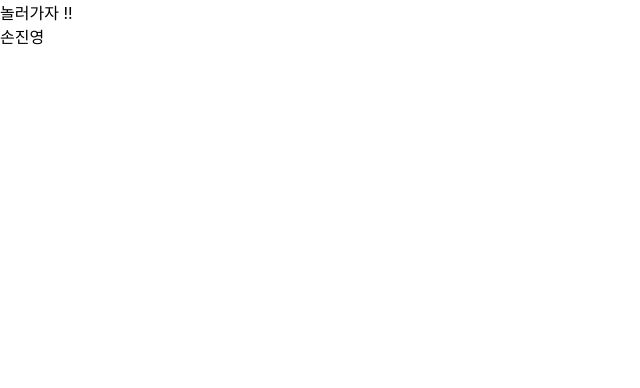
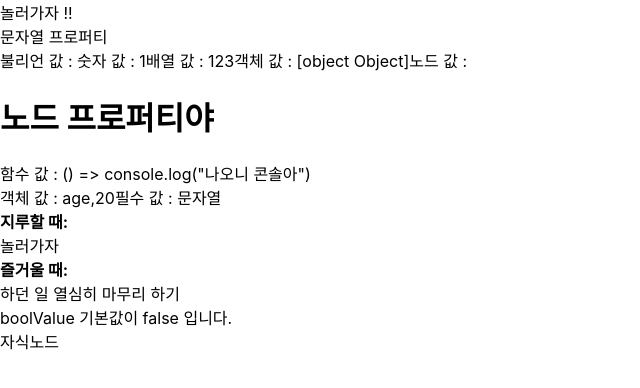
Before and after one commit to Son-Jin-Young/study-react, a React (Create React App) app: page / in a window 1280 px wide. Shown: the top 388 px of the page, without its empty margins (0-640 px from the left). Built offline with nearby package versions, Linux system fonts and the light colour scheme.

Commit message:
리액트 컴포넌트 프로퍼티 방법

```diff
--- /dev/null
+++ b/src/03/BooleanComponent.jsx
@@ -0,0 +1,14 @@
+import React from 'react';
+
+class BooleanComponent extends React.Component {
+    render() {
+        const message = this.props.bored ? '놀러가자' : '하던 일 열심히 마무리 하기';
+        return (
+            <div className="message-container">
+                {message}
+            </div>
+        );
+    }
+}
+
+export default BooleanComponent;
--- /dev/null
+++ b/src/03/ChildComponent.jsx
@@ -0,0 +1,37 @@
+import React from 'react';
+import PropTypes from 'prop-types';
+
+class ChildComponent extends React.Component {
+    render() {
+        const {
+            boolValue,
+            numValue,
+            arrayValue,
+            objValue,
+            nodeValue,
+            funcValue
+        } = this.props;
+
+        return (
+            <div>
+                <span>불리언 값 : {boolValue}</span>
+                <span>숫자 값 : {numValue}</span>
+                <span>배열 값 : {arrayValue}</span>
+                <span>객체 값 : {String(objValue)}</span>
+                <span>노드 값 : {nodeValue}</span>
+                <span>함수 값 : {String(funcValue)}</span>
+            </div>
+        );
+    }
+}
+
+ChildComponent.propTypes = {
+    boolValue: PropTypes.bool,
+    numValue: PropTypes.number,
+    arrayValue: PropTypes.arrayOf(PropTypes.number),
+    objValue: PropTypes.object,
+    nodeValue: PropTypes.node,
+    funcValue: PropTypes.func
+};
+
+export default ChildComponent;
--- /dev/null
+++ b/src/03/ChildComponent2.jsx
@@ -0,0 +1,28 @@
+import React from 'react';
+import PropTypes from 'prop-types';
+
+class ChildComponent2 extends React.Component {
+    render() {
+        const {
+            objValue,
+            requiredStringValue
+        } = this.props;
+
+        return (
+            <div>
+                <span>객체 값 : {String(Object.entries(objValue))}</span>
+                <span>필수 값 : {requiredStringValue}</span>
+            </div>
+        );
+    }
+}
+
+ChildComponent2.propTypes = {
+    objValue: PropTypes.shape({
+        name: PropTypes.string,
+        age: PropTypes.number
+    }),
+    requiredStringValue: PropTypes.string.isRequired
+};
+
+export default ChildComponent2;
--- /dev/null
+++ b/src/03/ChildProperty.jsx
@@ -0,0 +1,18 @@
+import React from 'react';
+import PropTypes from 'prop-types';
+
+class ChildProperty extends React.Component {
+    render() {
+        return (
+            <div>
+                {this.props.children}
+            </div>
+        );
+    }
+}
+
+ChildProperty.propTypes = {
+    children: PropTypes.node
+};
+
+export default ChildProperty;
--- /dev/null
+++ b/src/03/DefaultPropsComponent.jsx
@@ -0,0 +1,36 @@
+import React from 'react';
+import PropTypes from 'prop-types';
+
+class DefaultPropsComponent extends React.Component {
+    render() {
+        let message1 = '';
+
+        if (this.props.boolValue === false) {
+            message1 = 'boolValue 기본값이 false 입니다.';
+        }
+
+        let message2 = '';
+
+        if (this.props.boolValueWithoutDefault === false) {
+            message2 = 'boolValueWithoutDefault 기본값이 false 입니다.';
+        }
+
+        return (
+            <div className="message-container">
+                {message1}
+                {message2}
+            </div>
+        );
+    }
+}
+
+DefaultPropsComponent.propTypes = {
+    boolValue: PropTypes.bool,
+    boolValueWithoutDefault: PropTypes.bool
+};
+
+DefaultPropsComponent.defaultProps = {
+    boolValue: false
+};
+
+export default DefaultPropsComponent;
--- a/src/03/MyComponent.jsx
+++ b/src/03/MyComponent.jsx
@@ -1,4 +1,5 @@
 import React from 'react';
+import PropTypes from 'prop-types';
 
 class MyComponent extends React.Component {
     render() {
@@ -10,4 +11,8 @@ class MyComponent extends React.Component {
     }
 }
 
+MyComponent.propTypes = {
+    name: PropTypes.string
+};
+
 export default MyComponent;
--- a/src/App.js
+++ b/src/App.js
@@ -2,13 +2,52 @@ import React from 'react';
 import './App.css';
 import TodaysPlan from './03/todaysPlan';
 import MyComponent from './03/MyComponent';
+import ChildComponent from './03/ChildComponent';
+import ChildComponent2 from './03/ChildComponent2';
+import BooleanComponent from './03/BooleanComponent';
+import DefaultPropsComponent from './03/DefaultPropsComponent';
+import ChildProperty from './03/ChildProperty';
 
 class App extends React.Component {
     render() {
+        const array = [1, 2, 3];
+        const obj = {name: 'SJY', age: 30};
+        const node = <h1>노드 프로퍼티야</h1>;
+        const func = () => console.log('나오니 콘솔아');
+
         return (
             <div className="body">
                 <TodaysPlan />
-                <MyComponent name="손진영"/>
+                <MyComponent
+                    name="문자열 프로퍼티"
+                />
+                <ChildComponent
+                    boolValue={true}
+                    numValue={1}
+                    arrayValue={array}
+                    objValue={obj}
+                    nodeValue={node}
+                    funcValue={func}
+                />
+                {/* 프로퍼티 타입 오류 */}
+                {/*<ChildComponent2*/}
+                {/*    objValue={{age: '20살'}}*/}
+                {/*/>*/}
+                <ChildComponent2
+                    objValue={{age: 20}}
+                    requiredStringValue="문자열"
+                />
+                <div>
+                    <div><b>지루할 때:</b><BooleanComponent bored/></div>
+                    <div><b>즐거울 때:</b><BooleanComponent/></div>
+                </div>
+                <DefaultPropsComponent/>
+
+                <ChildProperty>
+                    <div>
+                        <span>자식노드</span>
+                    </div>
+                </ChildProperty>
             </div>
         )
     }
```
Also changed, not shown: 1 other file (tests, documents, lock files or other folders).
